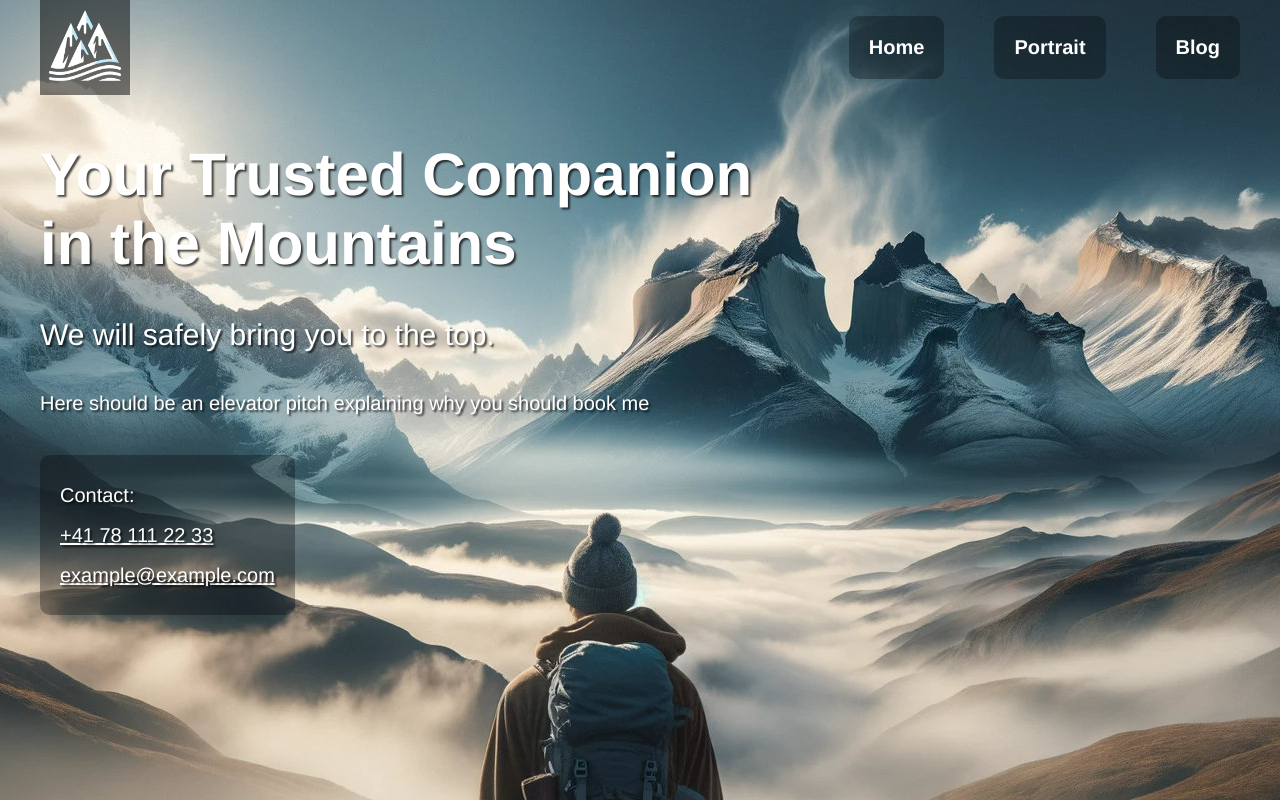
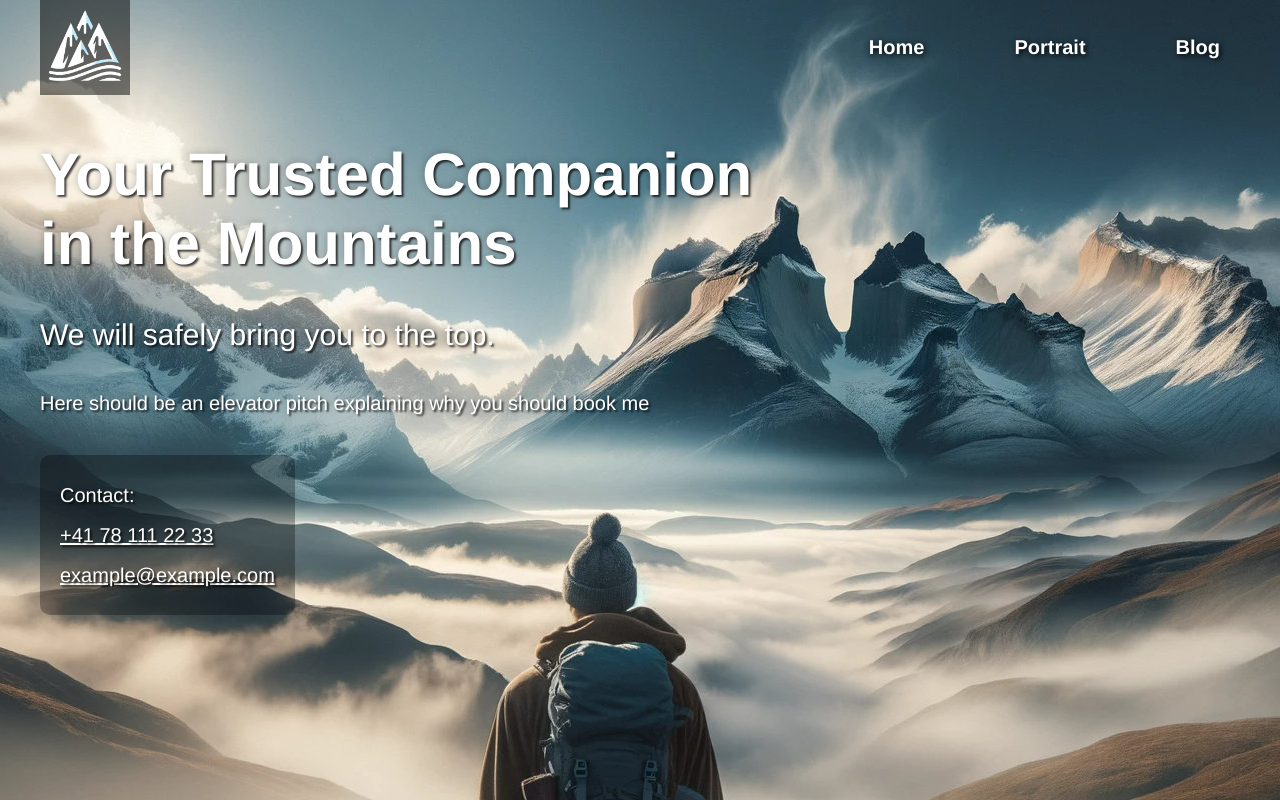
Before and after one commit to Riatomerehentroweard/portfolio, an Angular app: page /home in a window 1280 px wide. Built offline with nearby package versions, Linux system fonts and the light colour scheme.

Commit message:
minor cosmetic fixes

```diff
--- a/src/app/article/article/article.component.scss
+++ b/src/app/article/article/article.component.scss
@@ -32,6 +32,7 @@
 
 .img {
   width: 75vw;
+  max-width: 1024px;
 
   &__description {
     font-style: italic;
--- a/src/app/core/components/header/header.component.scss
+++ b/src/app/core/components/header/header.component.scss
@@ -51,7 +51,7 @@
   }
 
   &__link {
-    background-color: rgba(0, 0, 0, 0.3);
+    text-shadow: 2px 2px 5px rgba(0,0,0,0.8), -1px -1px 7px rgba(0, 0, 0, 0.2);
     padding: 1rem;
     border-radius: 10px;
 
--- a/src/app/home/home/home.component.scss
+++ b/src/app/home/home/home.component.scss
@@ -15,7 +15,7 @@
   padding-top: 5rem;
   color: white;
   margin-left: 2rem;
-  text-shadow: 2px 2px 2px rgba(0, 0, 0, 0.7);
+  text-shadow: 2px 2px 2px rgba(0, 0, 0, 0.7), -1px -1px 7px rgba(0, 0, 0, 0.2);
 
   @media (max-width: 699px) {
     margin-left: 0.5rem;
```
